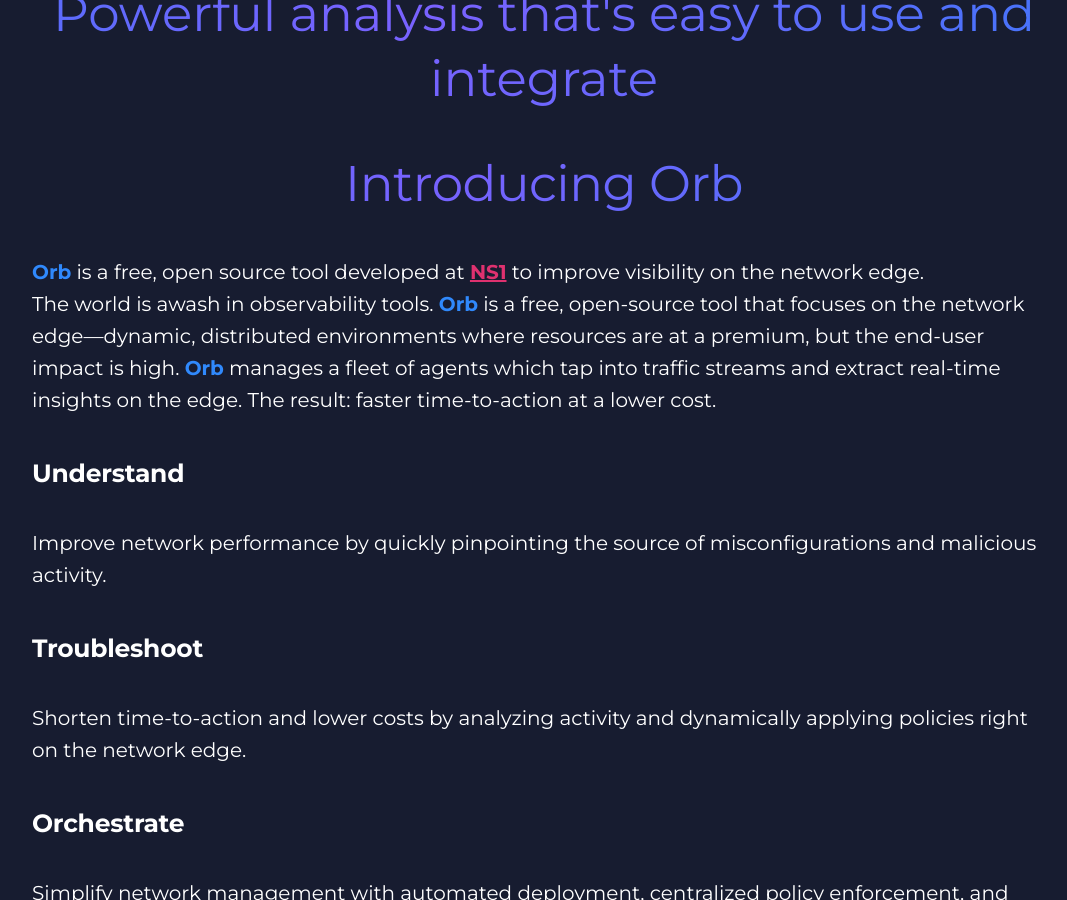
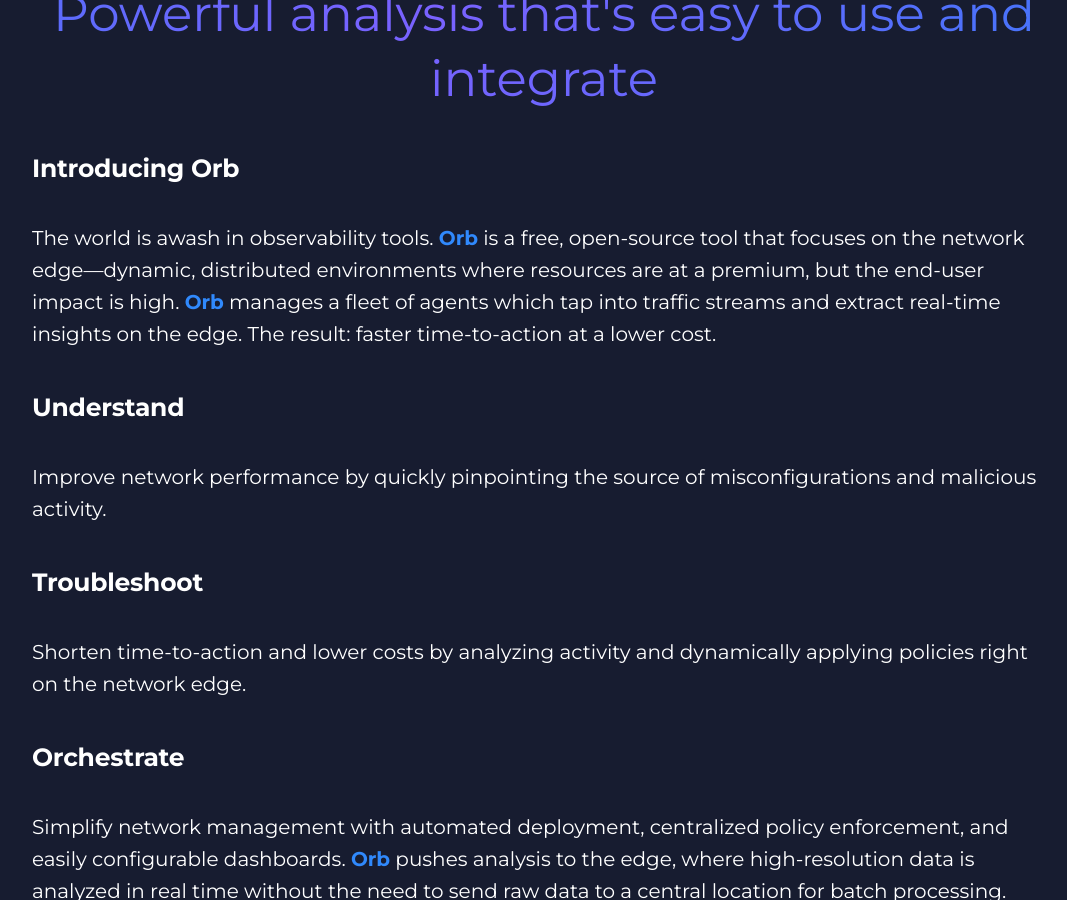
Before and after one commit to orb-community/orb-website, an MkDocs documentation site: the page built from docs/index.md, in a window 1280 px wide and 900 px high, scrolled down 1041 px. Shown: the whole window, without its empty margins (96-1163 px from the left). Built offline with MkDocs 1.6.1 and Material for MkDocs 9.7.7, drawn with Linux system fonts in a browser that asks for light colours.

Commit message:
Changing H2s to H3
Minor copy tweaks.

```diff
--- a/docs/index.md
+++ b/docs/index.md
@@ -9,9 +9,8 @@
 
 ---
 
-## Introducing Orb
+### Introducing Orb
 
-**Orb** is a free, open source tool developed at <a href="https://ns1.com/labs" target="_blank">NS1</a> to improve visibility on the network edge.
 The world is awash in observability tools.  **Orb** is a free, open-source tool that focuses on the network edge—dynamic, distributed environments where resources are at a premium, but the end-user impact is high. **Orb** manages a fleet of agents which tap into traffic streams and extract real-time insights on the edge. The result: faster time-to-action at a lower cost.
 
 ### Understand
@@ -30,7 +29,7 @@
 
 Save time and effort by streamlining your data pipeline, all with a tool that takes just ten minutes to start using. **Orb** is designed to integrate seamlessly with modern observability stacks. It minimizes the grunt work of building a data pipeline while producing the real-time, actionable intelligence you need from the network edge.
 
-## Where Orb fits
+### Where Orb fits
 
 **Orb**’s unique “small data” approach dramatically lowers the cost of data collection, storage, and analysis across decentralized networks. It is a free, open-source software released under Mozilla Public License (MPL). It can be deployed to any Kubernetes service in a private or public cloud. It does not depend on any single vendor to function.
 
```
